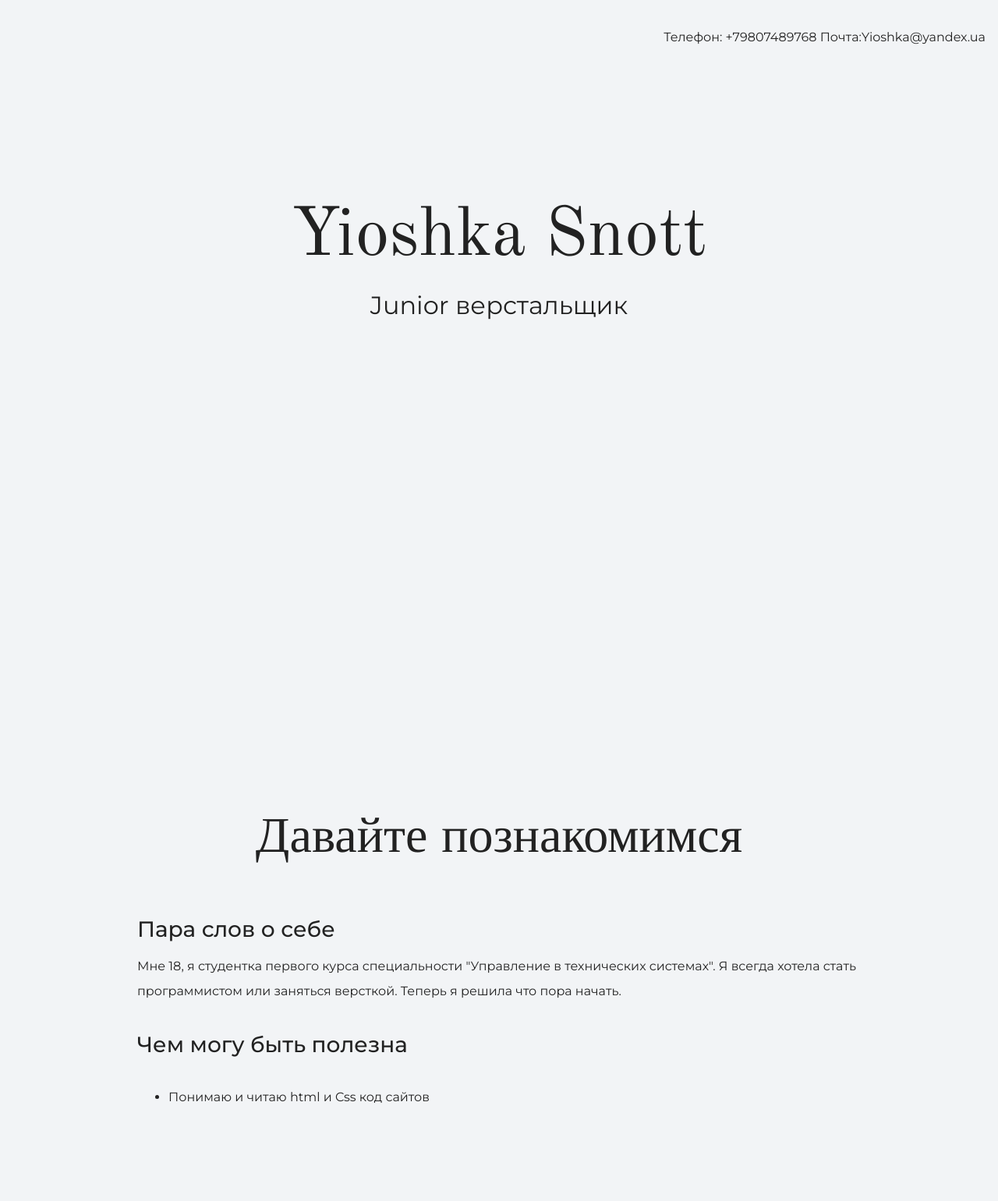
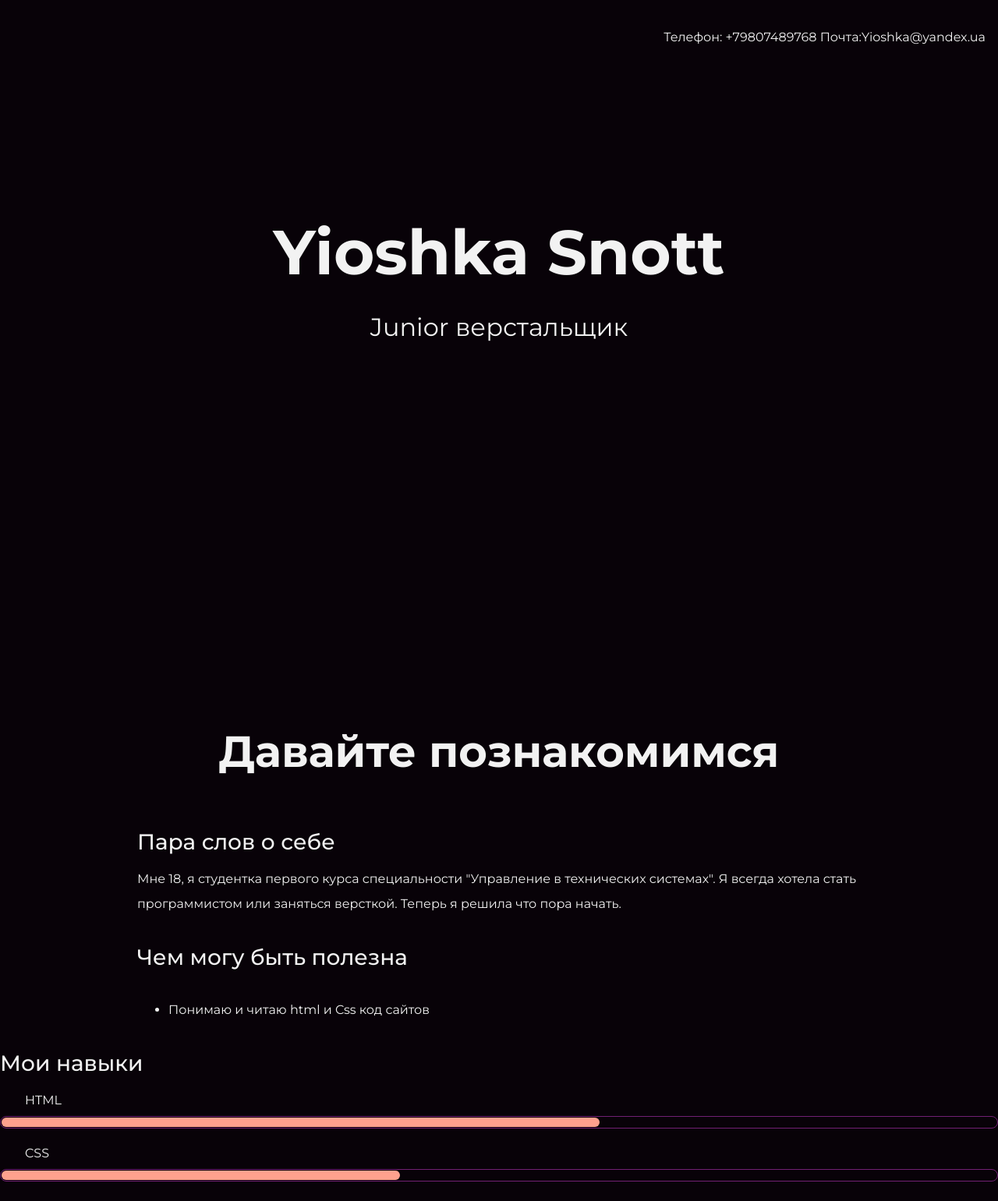
Before and after one commit to Yoshka-Snott/portfolio, a plain HTML site: page index.html in a window 1280 px wide. Shown: the top 1541 px of the page at 78% size. Drawn offline with nearby package versions, Linux system fonts and the light colour scheme.

Commit message:
Темная тема

```diff
--- a/index.html
+++ b/index.html
@@ -27,11 +27,21 @@
       <h2 class="subheading">Давайте познакомимся</h2>
       <h3>Пара слов о себе</h3>
       <p>Мне 18, я студентка первого курса специальности "Управление в технических системах". Я всегда хотела стать программистом или заняться версткой. Теперь я решила что пора начать.</p>
+
       <h3>Чем могу быть полезна</h3>
       <p><ul>
         <li>Понимаю и читаю html и Css код сайтов</li>
 
         </ul></p>
+      </div>
+      <div class="skills">
+        <h3>Мои навыки</h3>
+        <dl class="skills-list">
+    <dt class="skill-html">HTML</dt>
+    <dd class="level"><div style="width:60%">60%</div></dd>
+    <dt class="skill-css">CSS</dt>
+    <dd class="level"><div style="width:40%">40%</div></dd>
+  </dl>
       </div>
     </section>
 
--- a/style.css
+++ b/style.css
@@ -4,8 +4,8 @@ body {
   font-family: "Montserrat", "Helvetica", "Arial", sans-serif;
   font-size: 16px;
   line-height: 32px;
-  color: #222222;
-  background-color: #f2f4f6;
+  color: #f2f2f2;
+  background-color: #080208;
   background-image: url("img/hero-bg.jpg");
   background-repeat: no-repeat;
   background-position: top center;
@@ -18,7 +18,7 @@ body {
 }
 
 .page-header {
-  margin: 0 0 160px;
+  margin: 0 0 180px;
   padding: 32px 0 32px;
 }
 
@@ -30,7 +30,7 @@ body {
 
 .page-header a {
   margin-left: 56px;
-  color: #288be6;
+  color: #fea18d;
   text-decoration: none;
   background-repeat: no-repeat;
   background-position: left;
@@ -38,16 +38,16 @@ body {
 
 .header-email {
   padding-left: 30px;
-  background-image: url("img/icon-email-header.svg");
+  background-image: url("img/icon-email.svg");
 }
 
 .header-phone {
   padding-left: 25px;
-  background-image: url("img/icon-phone-header.svg");
+  background-image: url("img/icon-phone.svg");
 }
 
 .hero-image {
-  margin-bottom: 620px;
+  margin-bottom: 480px;
 }
 
 .hero-image .container {
@@ -56,11 +56,9 @@ body {
 }
 
 .heading {
-  margin: 0 0 16px;
-  font-family: "Old Standard TT", "Times", "Times New Roman", serif;
-  font-size: 88px;
+  margin: 0 0 24px;
+  font-size: 80px;
   line-height: 96px;
-  font-weight: 400;
 }
 
 .hero-image p {
@@ -75,10 +73,8 @@ body {
 
 .subheading {
   margin: 0 0 56px;
-  font-family: "Old Standard TT", "Times", "Times New Roman", serif;
-  font-size: 64px;
+  font-size: 56px;
   line-height: 80px;
-  font-weight: 400;
   text-align: center;
 }
 
@@ -123,15 +119,15 @@ body {
   padding: 0;
   height: 14px;
   font-size: 0;
-  background-color: #ffffff;
-  border: 1px solid #86c3fa;
+  background-color: #080208;
+  border: 1px solid #712073;
   border-radius: 8px;
 }
 
 .level div {
   margin: 1px;
   height: 12px;
-  background-color: #288be6;
+  background-color: #fea18d;
   border-radius: 6px;
 }
 
@@ -165,19 +161,18 @@ body {
   text-decoration: none;
   text-transform: uppercase;
   border-radius: 4px;
-  background-color: #288be6;
+  background-color: #712073;
   color: #ffffff;
 }
 
 .page-footer {
   padding: 40px 0;
-  background-color: #00417d;
-  color: #ffffff;
+  background-color: #260c26;
 }
 
 .page-footer a {
   margin-left: 56px;
-  color: inherit;
+  color: #fea18d;
   text-decoration: none;
   background-repeat: no-repeat;
   background-position: left;
@@ -185,10 +180,10 @@ body {
 
 .footer-email {
   padding-left: 30px;
-  background-image: url("img/icon-email-footer.svg");
+  background-image: url("img/icon-email.svg");
 }
 
 .footer-phone {
   padding-left: 25px;
-  background-image: url("img/icon-phone-footer.svg");
+  background-image: url("img/icon-phone.svg");
 }
```
